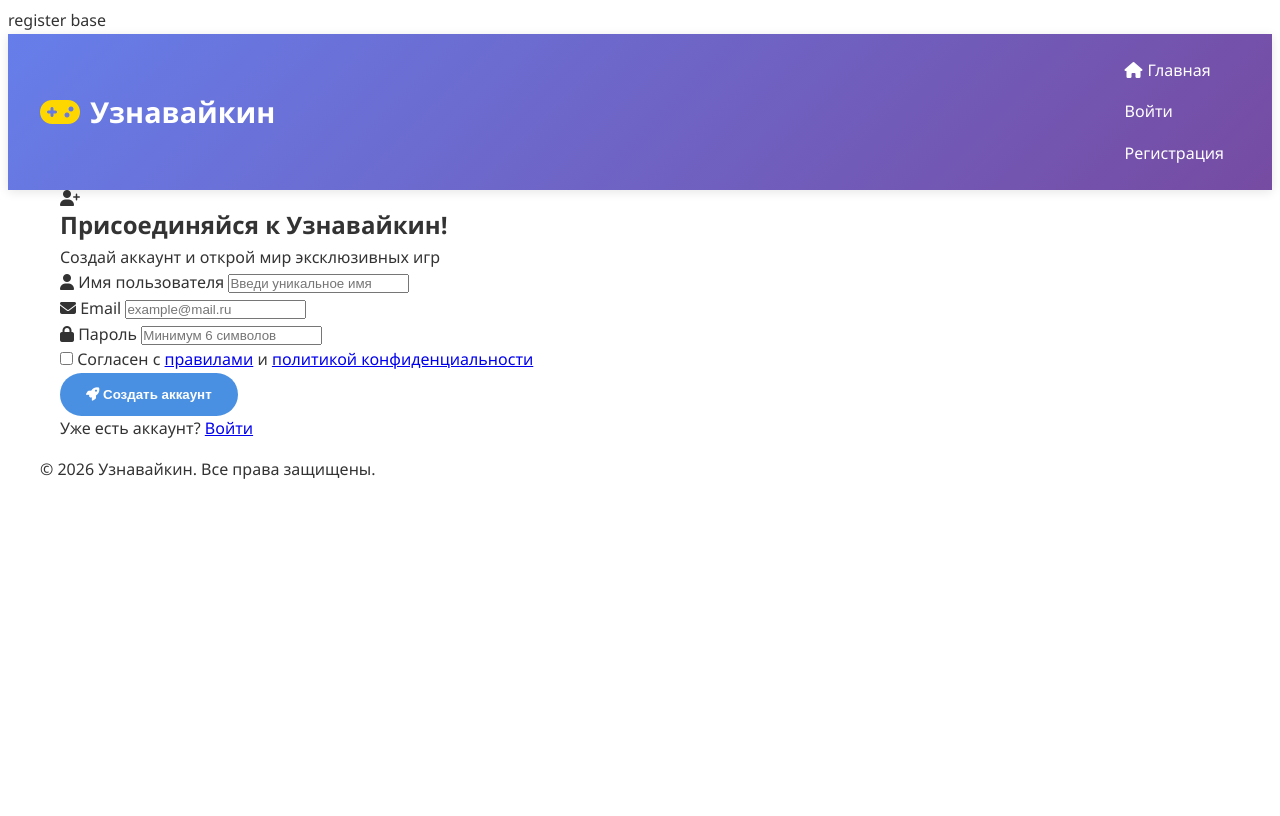
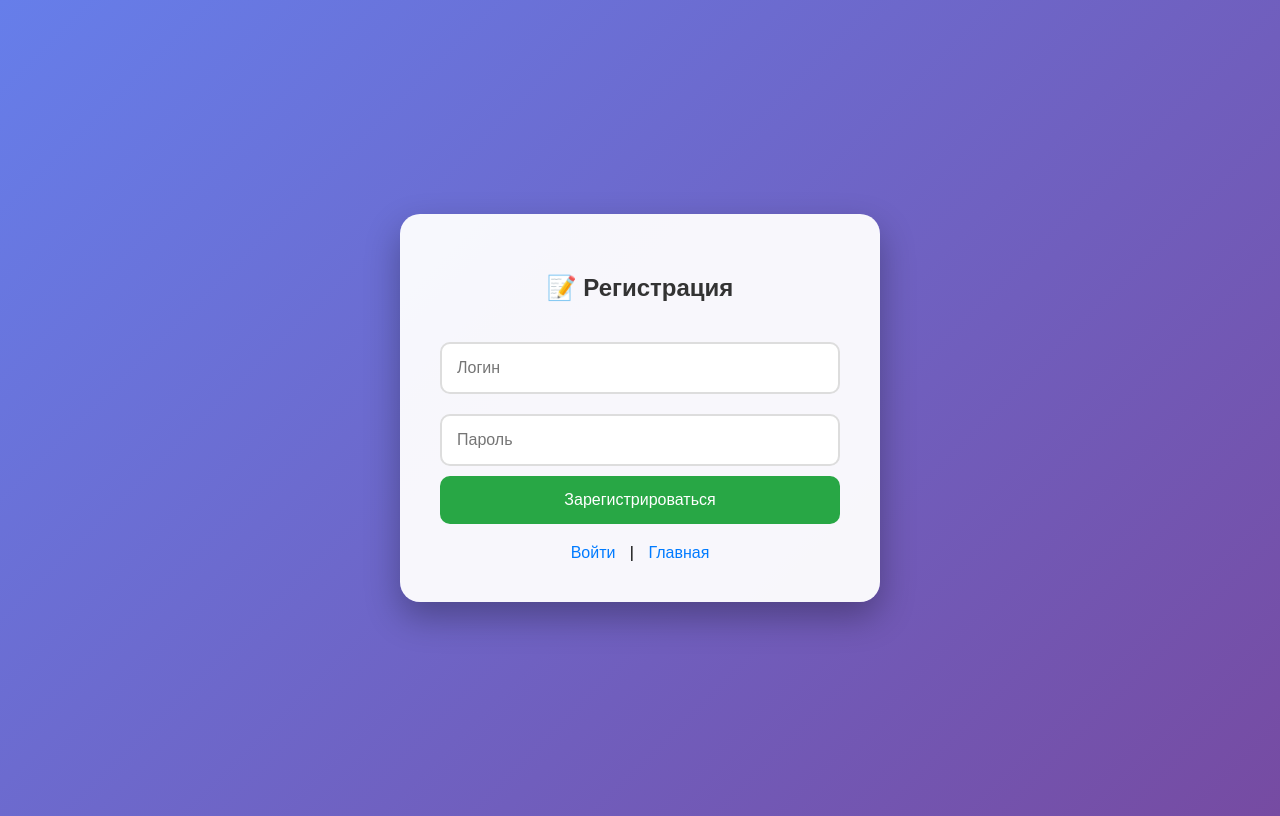
Before and after one commit to lCatNapl/-, a Flask app: page /register in a window 1280 px wide. Before the commit the page ends 479 px from the top, so only its background shows below. Run offline with Flask 3, Linux system fonts and the light colour scheme.

Commit message:
Update register.html

```diff
--- a/templates/register.html
+++ b/templates/register.html
@@ -1,51 +1,38 @@
-register
-{% extends "base.html" %}
-
-{% block title %}Регистрация - Узнавайкин{% endblock %}
-
-{% block content %}
-<div class="auth-container">
-    <div class="auth-card">
-        <div class="auth-header">
-            <i class="fas fa-user-plus"></i>
-            <h2>Присоединяйся к Узнавайкин!</h2>
-            <p>Создай аккаунт и открой мир эксклюзивных игр</p>
-        </div>
-
-        <form method="POST" class="auth-form">
-            <div class="form-group">
-                <label><i class="fas fa-user"></i> Имя пользователя</label>
-                <input type="text" name="username" required
-                       placeholder="Введи уникальное имя" maxlength="80">
-            </div>
-
-            <div class="form-group">
-                <label><i class="fas fa-envelope"></i> Email</label>
-                <input type="email" name="email" required
-                       placeholder="example@mail.ru">
-            </div>
-
-            <div class="form-group">
-                <label><i class="fas fa-lock"></i> Пароль</label>
-                <input type="password" name="password" required
-                       placeholder="Минимум 6 символов" minlength="6">
-            </div>
-
-            <div class="form-group checkbox-group">
-                <label>
-                    <input type="checkbox" required>
-                    Согласен с <a href="#">правилами</a> и <a href="#">политикой конфиденциальности</a>
-                </label>
-            </div>
-
-            <button type="submit" class="btn btn-primary btn-large btn-full">
-                <i class="fas fa-rocket"></i> Создать аккаунт
-            </button>
+<!DOCTYPE html>
+<html>
+<head>
+    <title>Регистрация</title>
+    <meta charset="utf-8">
+    <style>
+        body { font-family: Arial; background: linear-gradient(135deg, #667eea 0%, #764ba2 100%); min-height: 100vh; display: flex; align-items: center; justify-content: center; }
+        .form-container { background: rgba(255,255,255,0.95); padding: 40px; border-radius: 20px; box-shadow: 0 15px 35px rgba(0,0,0,0.3); max-width: 400px; width: 90%; }
+        h2 { text-align: center; margin-bottom: 30px; color: #333; }
+        input { width: 100%; padding: 15px; margin: 10px 0; border: 2px solid #ddd; border-radius: 10px; font-size: 16px; box-sizing: border-box; }
+        input:focus { border-color: #28a745; outline: none; }
+        button { width: 100%; padding: 15px; background: #28a745; color: white; border: none; border-radius: 10px; font-size: 16px; cursor: pointer; }
+        button:hover { background: #218838; }
+        .links { text-align: center; margin-top: 20px; }
+        .links a { color: #007bff; text-decoration: none; margin: 0 10px; }
+        .error { color: #dc3545; background: #f8d7da; padding: 10px; border-radius: 5px; margin-bottom: 20px; }
+    </style>
+</head>
+<body>
+    <div class="form-container">
+        <form method="POST">
+            <h2>📝 Регистрация</h2>
+            {% with messages = get_flashed_messages() %}
+                {% if messages %}
+                    <div class="error">{{ messages[0] }}</div>
+                {% endif %}
+            {% endwith %}
+            <input type="text" name="username" placeholder="Логин" required>
+            <input type="password" name="password" placeholder="Пароль" required>
+            <button type="submit">Зарегистрироваться</button>
         </form>
-
-        <div class="auth-footer">
-            <p>Уже есть аккаунт? <a href="{{ url_for('login') }}">Войти</a></p>
+        <div class="links">
+            <a href="{{ url_for('login') }}">Войти</a> |
+            <a href="{{ url_for('index') }}">Главная</a>
         </div>
     </div>
-</div>
-{% endblock %}
+</body>
+</html>
```
